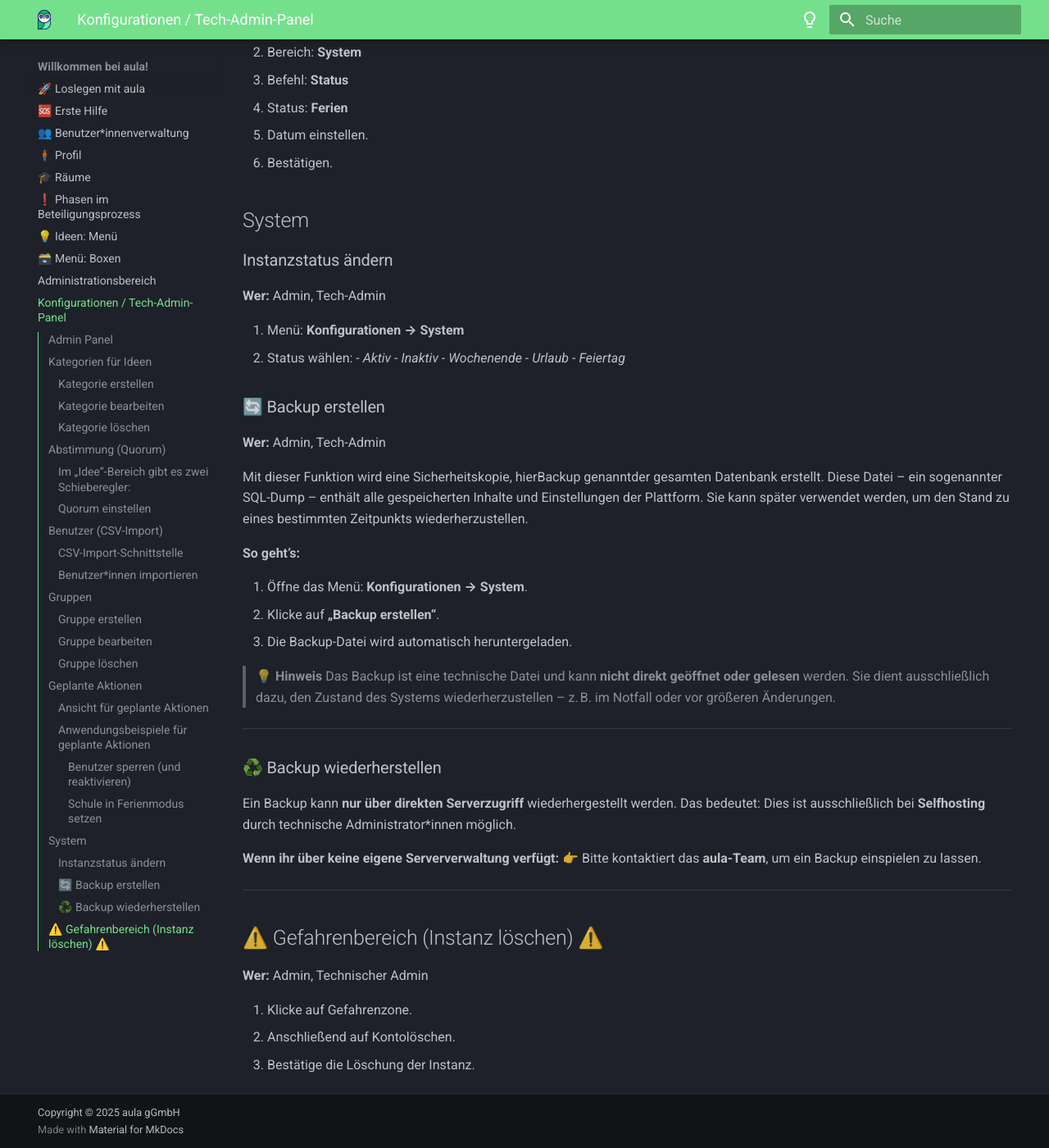
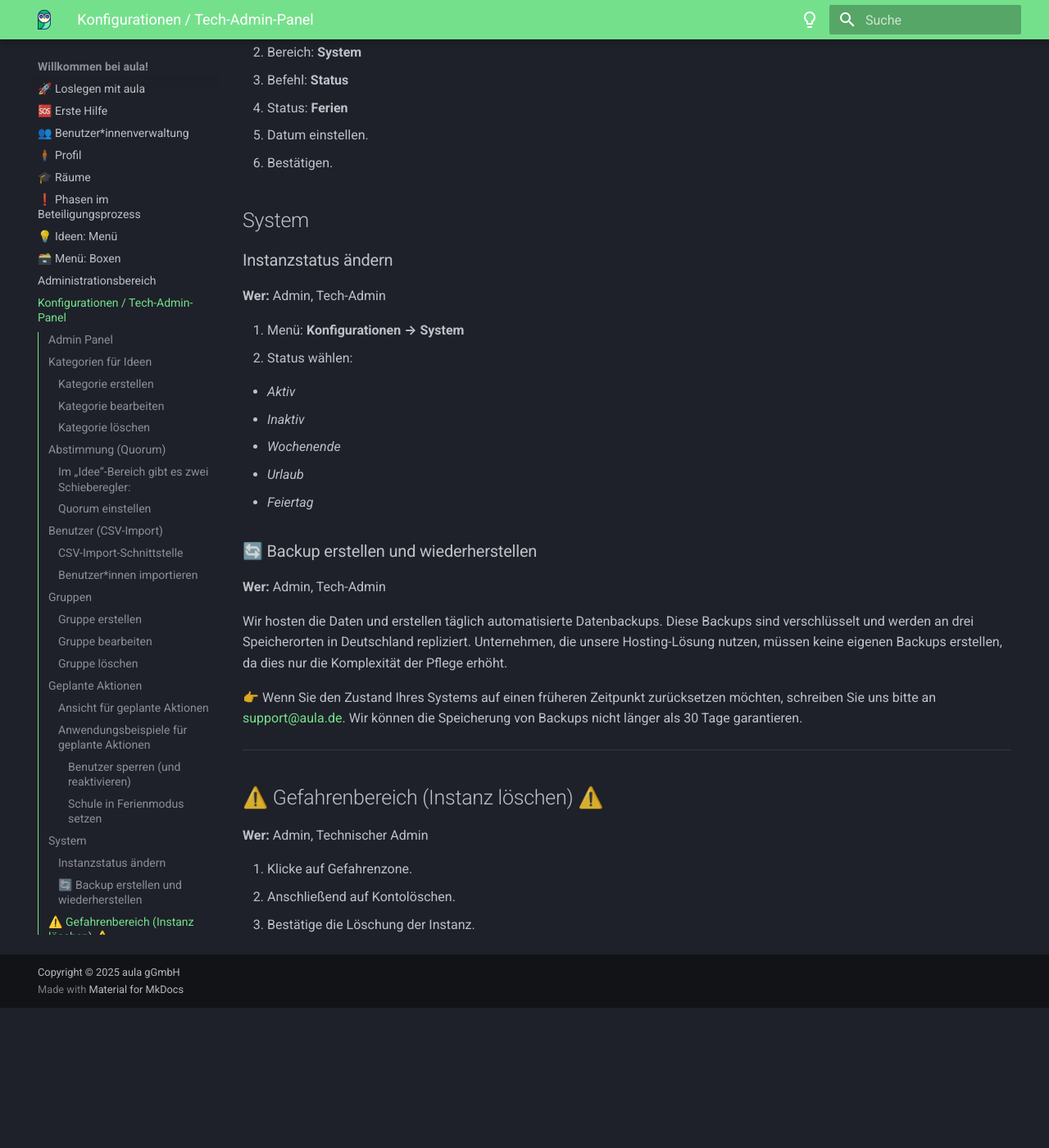
Before and after one commit to leonard-haas/docs_aula, an MkDocs documentation site: the page built from docs/Konfigurationen.md, in a window 1280 px wide and 1400 px high, scrolled down 4652 px. Shown: the whole window at 82% size. Built offline with MkDocs 1.6.1 and Material for MkDocs 9.7.7, drawn with Linux system fonts in a browser that asks for light colours; after the commit the page ends 5881 px from its top, so only the background shows below that.

Commit message:
fix(config): remove Backups instructions (feature removed)

```diff
--- a/docs/Konfigurationen.md
+++ b/docs/Konfigurationen.md
@@ -129,7 +129,7 @@ Mehrere Benutzer\*innen können zu Gruppen zusammengefasst werden – z. B. f
 
 ## Geplante Aktionen
 
-Ermöglicht das Planen von Aktionen für ein zukünftiges Datum – z. B. das Sperren von Benutzer*innen  oder das Versetzen der Instanz in den Urlaubsmodus.
+Ermöglicht das Planen von Aktionen für ein zukünftiges Datum – z. B. das Sperren von Benutzer\*innen oder das Versetzen der Instanz in den Urlaubsmodus.
 
 ### Ansicht für geplante Aktionen
 
@@ -142,9 +142,9 @@ Ermöglicht das Planen von Aktionen für ein zukünftiges Datum – z. B. das Sp
    - **Gruppe**
 3. Aktion auswählen:
    - **System:** Status ändern oder löschen
-     - Status: *aktiv*, *inaktiv*, *Wochenende*, *Urlaub*, *Feiertag*
+     - Status: _aktiv_, _inaktiv_, _Wochenende_, _Urlaub_, _Feiertag_
    - **Benutzer:** Login, Logout, Status ändern
-     - Status: *aktiv*, *inaktiv*, *gesperrt*
+     - Status: _aktiv_, _inaktiv_, _gesperrt_
    - **Gruppe:** Benutzer hinzufügen/entfernen
 4. Datum wählen
 5. **Bestätigen**
@@ -170,7 +170,6 @@ Ermöglicht das Planen von Aktionen für ein zukünftiges Datum – z. B. das Sp
 5. Datum einstellen.
 6. Bestätigen.
 
-
 ## System
 
 ### Instanzstatus ändern
@@ -179,36 +178,20 @@ Ermöglicht das Planen von Aktionen für ein zukünftiges Datum – z. B. das Sp
 
 1. Menü: **Konfigurationen → System**
 2. Status wählen:
-- *Aktiv*
-- *Inaktiv*
-- *Wochenende*
-- *Urlaub*
-- *Feiertag*
 
+- _Aktiv_
+- _Inaktiv_
+- _Wochenende_
+- _Urlaub_
+- _Feiertag_
 
-### 🔄 Backup erstellen
+### 🔄 Backup erstellen und wiederherstellen
 
 **Wer:** Admin, Tech-Admin
 
-Mit dieser Funktion wird eine Sicherheitskopie, hierBackup genanntder gesamten Datenbank erstellt. Diese Datei – ein sogenannter SQL-Dump – enthält alle gespeicherten Inhalte und Einstellungen der Plattform. Sie kann später verwendet werden, um den Stand zu eines bestimmten Zeitpunkts wiederherzustellen.
+Wir hosten die Daten und erstellen täglich automatisierte Datenbackups. Diese Backups sind verschlüsselt und werden an drei Speicherorten in Deutschland repliziert. Unternehmen, die unsere Hosting-Lösung nutzen, müssen keine eigenen Backups erstellen, da dies nur die Komplexität der Pflege erhöht.
 
-**So geht’s:**
-
-1. Öffne das Menü: **Konfigurationen → System**.
-2. Klicke auf **„Backup erstellen“**.
-3. Die Backup-Datei wird automatisch heruntergeladen.
-
-> 💡 **Hinweis**
-Das Backup ist eine technische Datei und kann **nicht direkt geöffnet oder gelesen** werden. Sie dient ausschließlich dazu, den Zustand des Systems wiederherzustellen – z. B. im Notfall oder vor größeren Änderungen.
-
----
-
-### ♻️ Backup wiederherstellen
-
-Ein Backup kann **nur über direkten Serverzugriff** wiederhergestellt werden. Das bedeutet: Dies ist ausschließlich bei **Selfhosting** durch technische Administrator\*innen möglich.
-
-**Wenn ihr über keine eigene Serververwaltung verfügt:**
-👉 Bitte kontaktiert das **aula-Team**, um ein Backup einspielen zu lassen.
+👉 Wenn Sie den Zustand Ihres Systems auf einen früheren Zeitpunkt zurücksetzen möchten, schreiben Sie uns bitte an [support@aula.de](mailto:support@aula.de). Wir können die Speicherung von Backups nicht länger als 30 Tage garantieren.
 
 ---
 
```
